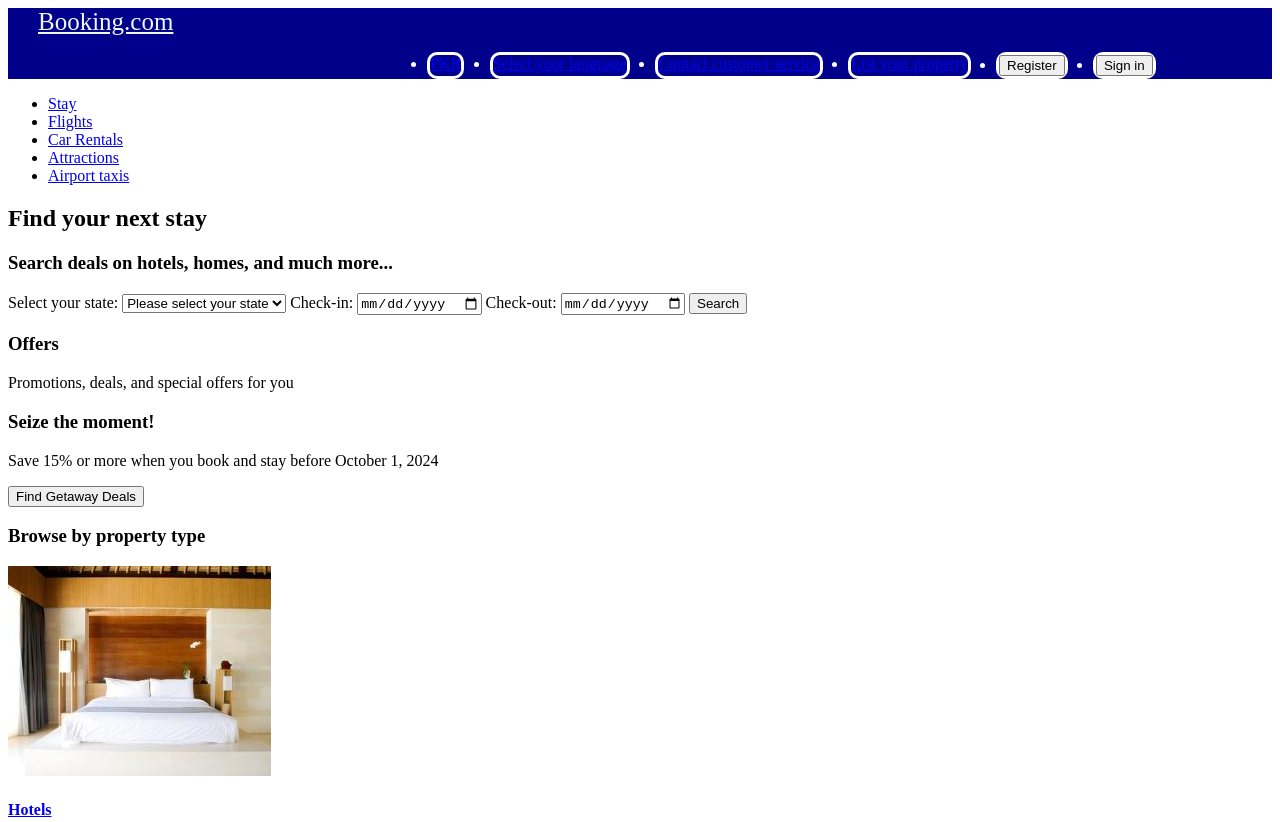
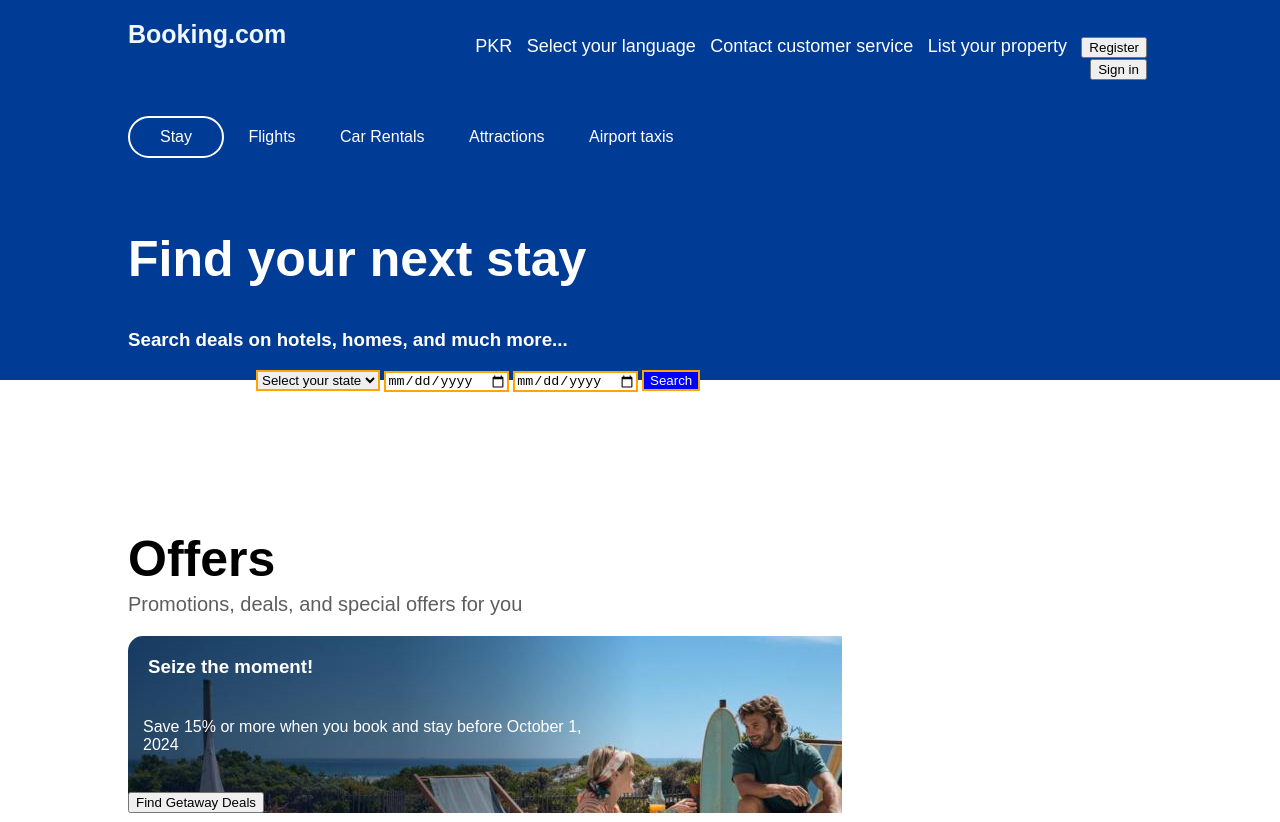
Before and after one commit to syedmurtjiz/booking.com, a plain HTML site: page index.html in a window 1280 px wide. Shown: the top 822 px of the page. Drawn offline with Linux system fonts and the light colour scheme; files whose address does not match are found by name.

Commit message:
Add the new css properties with html

```diff
--- a/index.css
+++ b/index.css
@@ -1,34 +1,174 @@
+
+body{
+    margin: 0;
+    padding: 0;
+    font-family: Arial, Helvetica, sans-serif;
+}
 
 .main-body{
     width: 100%;
     height: 100%;
+    padding: 0;
+    margin: 0;
 
 }
 
-.header1{
-    background-color: 	#00008b;
+.main-body header {
+    background-color: #003b95;
+}
+
+.main-body header .header1 {
+    background-color: #003b95;
+    width: 80%;
+    margin: 0 auto;
+    padding: 20px;
+}
+
+.header1 #logo{
+    font-size: 25px;
+    float: left;
+    width: 25%;
+    font-weight: bold;
+}
+
+#logo a{
+    color: aliceblue;
+    text-decoration: none;
+}
+
+.header1 #main_menu{
+    width: 75%;
+    float:right;
+    text-align: right;
+
 
 }
 
-.header1 .booking{
-    color: aliceblue;
-    margin-left: 30px;
-    font-size: 25px;
-    background-color: #00008b;
+.header1 #main_menu ul{
+    list-style: none;
+}
+
+.header1 #main_menu ul li{
+    display: inline-block;
+    font-size: 18px;
+}
+
+.header1 #main_menu ul li a{
+    text-decoration: none;
+    color: white;
+    padding: 10px 5px;
 
 }
 
-.header1 ul{
-    display: flex;
-    gap: 3%;
-    margin-left: 30%;
-    background-color: #00008b;
+.header2 {
+    clear: both;
+    width: 80%;
+    padding: 20px 10px;
+    margin: 0 auto;
+}
+
+.header2 ul {
+    list-style: none;
+    margin: 0;
+    padding: 0;
+}
+
+.header2 ul li{
+    display: inline-block;
 
 }
 
-.header1 ul li{
-    background-color:#00008b;
+.header2 ul li a {
+    text-decoration: none;
     color: white;
-    border-style: solid;
-    border-radius: 10px;
+    padding: 10px 20px;
+
 }
+
+.header2 a:hover{
+    background: linear-gradient(to bottom, #d3e8ef 0%, #d2c7cd 100%);
+}
+
+.header2 ul li:first-child {
+    border-radius: 35px;
+    padding: 10px;
+    border: 2px solid white;
+}
+
+
+header .headings {
+    color: white;
+    width: 80%;
+    margin: 0 auto;
+    padding: 10px 30px;
+
+}
+
+.headings h1{
+    font-size: 50px;
+    font-weight: bold;
+}
+
+.main-body #search{
+    width: 80%;
+    margin-top: -10px ;
+    float: inline-end;
+
+}
+
+#search #state-select{
+    border: 2px solid orange;
+}
+
+
+#search #check-in{
+    border: 2px solid orange;
+}
+
+#search #check-out{
+    border: 2px solid orange;
+}
+
+#search button{
+    background-color: blue;
+    color: white;
+    border: 2px solid orange;
+}
+
+.find {
+    width:80%;
+    margin: 0 auto;
+    padding-top: 100px ;
+}
+
+.offer h3 {
+    font-weight: bold;
+    font-size: 50px;
+
+}
+
+.offer p {
+    margin-top: -45px;
+    font-size: 20px;
+    color: rgb(95, 93, 93);
+}
+
+.find .banner {
+    background-image: url(back.jpeg);
+    width: 100;
+
+    border-radius: 15px;
+    background-repeat: no-repeat;
+}
+
+.find .banner h3 {
+    color: white;
+    margin: 10px;
+    padding: 20px 10px;
+}
+
+.find .banner p {
+    color: white;
+    margin: 10px;
+    padding: 10px 5px;
+}
--- a/index.html
+++ b/index.html
@@ -14,8 +14,10 @@
 
             <div class="header1">
 
+                <div id="logo">
                     <a href="#" class="booking">Booking.com</a>
-
+                </div>
+                <nav id="main_menu">
                     <ul>
                         <li><a href="#">PKR</a></li>
                         <li><a href="#">Select your language</a></li>
@@ -35,17 +37,21 @@
                     <li><a href="#">Airport taxis</a></li>
                 </ul>
             </div>
-        </header>
-
-        <main class="find">
+            <div class="headings">
                 <section>
                     <h1>Find your next stay</h1>
                     <h3>Search deals on hotels, homes, and much more...</h3>
 
+                </section>
+            </div>
+        </header>
+
+        <div id="search">
+
             <form class="form">
-                    <label for="state-select">Select your state:</label>
+
                 <select id="state-select" name="state" class="form-control selectpicker">
-                        <option value="">Please select your state</option>
+                    <option value="">Select your state</option>
                     <option>Islamabad</option>
                     <option>Rawalpindi</option>
                     <option>Lahore</option>
@@ -54,26 +60,25 @@
                     <option>Karachi</option>
                 </select>
 
-                    <label for="check-in">Check-in:</label>
                 <input type="date" id="check-in" name="check-in">
-
-                    <label for="check-out">Check-out:</label>
                 <input type="date" id="check-out" name="check-out">
-
                 <button type="submit">Search</button>
             </form>
-            </section>
+        </div>
 
-            <section class="main">
+        <main class="find">
+
+
+            <div class="offer">
                 <h3>Offers</h3>
                 <p>Promotions, deals, and special offers for you</p>
-
+            </div>
             <div class="banner">
                 <h3>Seize the moment!</h3>
-                    <p>Save 15% or more when you book and stay before October 1, 2024</p>
+                <p>Save 15% or more when you book and stay before October 1,<br>2024</p><br>
                     <a href="#"><button type="button">Find Getaway Deals</button></a>
             </div>
-            </section>
+
 
             <section class="property-type">
                 <h3>Browse by property type</h3>
```
Also changed, not shown: back.jpeg (added). Lines whose indentation alone changed are shown as unchanged.
